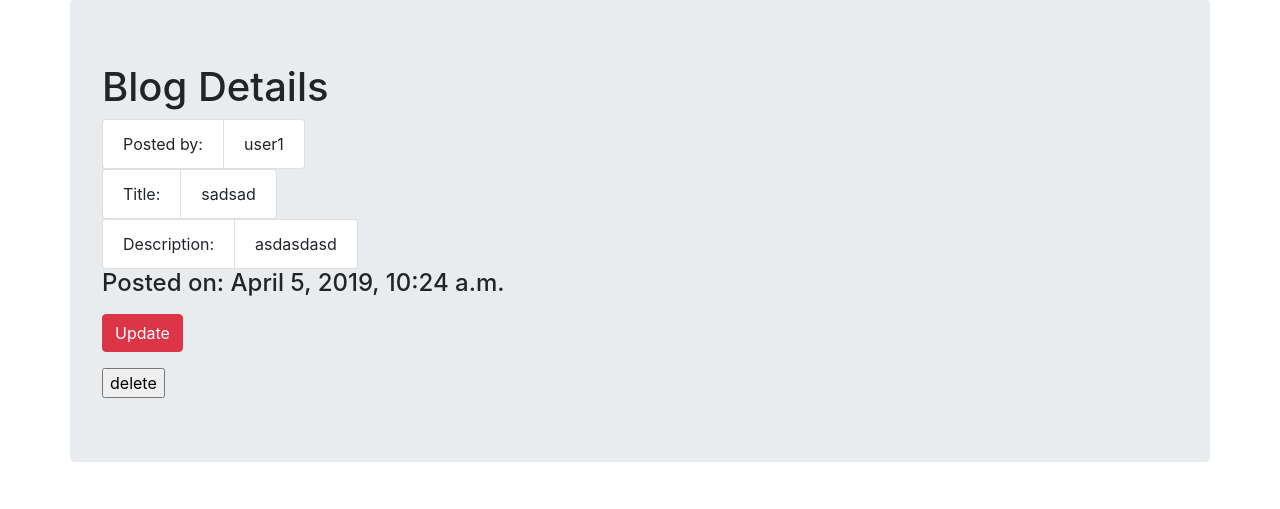
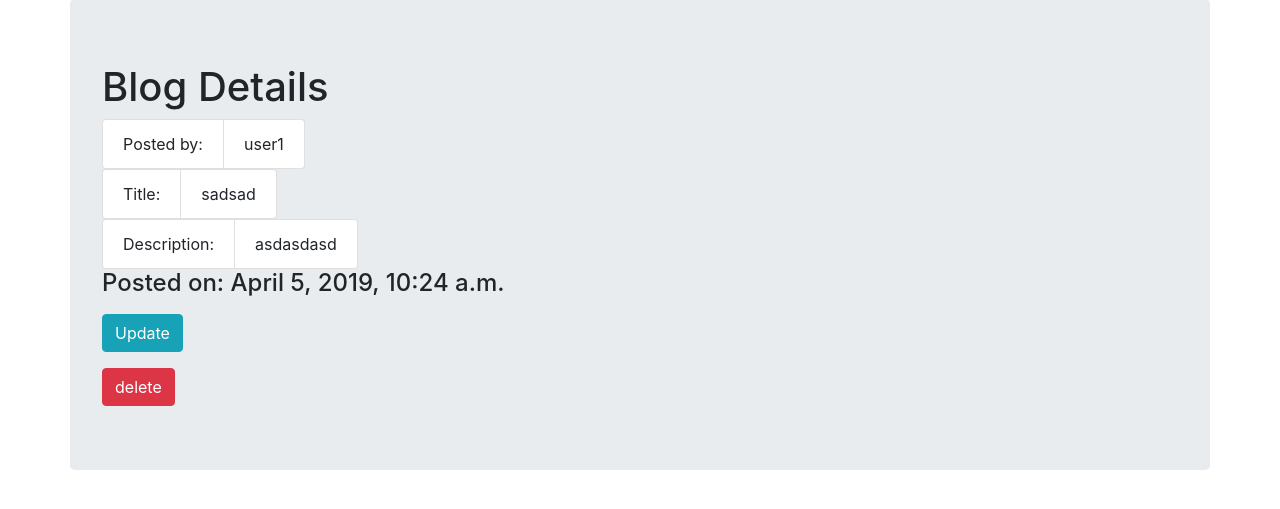
Before and after one commit to JaxAjay/Blog, a Django app: page /lists/10/ in a window 1280 px wide. Shown: the part 57-566 px from the top of the page. Run offline with Django 3.2, Linux system fonts and the light colour scheme; a user stored in the database is signed in; data comes from the database, SQL or seed files in the repository; some libraries are stand-ins or nearby versions.

Commit message:
Update blogdetail.html

```diff
--- a/prac_14/templates/blogdetail.html
+++ b/prac_14/templates/blogdetail.html
@@ -23,9 +23,9 @@
   <h4>Posted on: {{ detail.time }}  </h4>
   <p></p>
   {% if user.is_authenticated %}
-  <a href="{% url 'update' pk=detail.id %}"><input class='btn btn-danger' type="button" name="" value="Update"></a>
+  <a href="{% url 'update' pk=detail.id %}"><input class='btn btn-info' type="button" name="" value="Update"></a>
   <p></p>
-  <a href="{% url 'delete' pk=detail.id %}"><input type="button" name="" value="delete"></a>
+  <a href="{% url 'delete' pk=detail.id %}"><input class='btn btn-danger' type="button" name="" value="delete"></a>
   {% endif %}
 </div>
 
```
